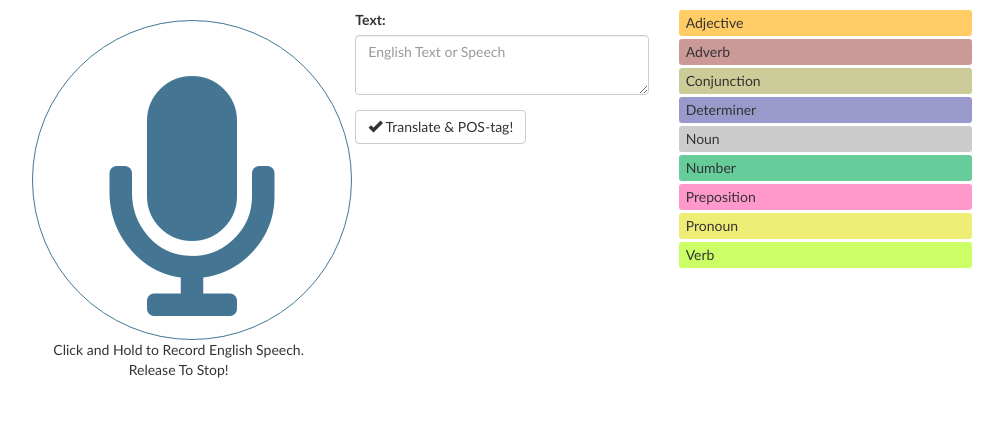
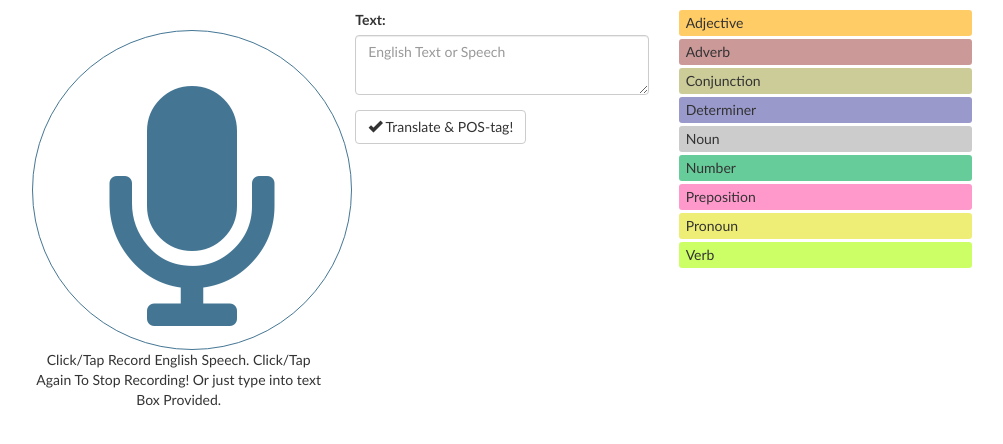
Before and after one commit to cathalhughes/irish-speaker, a Flask app: page / in a window 1280 px wide. Shown: the top 444 px of the page, without its empty margins (138-1141 px from the left). Run offline with Flask 2, Linux system fonts and the light colour scheme; parts of the project's set-up code (start-up, migrations or seed data) failed here and were passed over; some libraries are stand-ins or nearby versions.

Commit message:
improved UI

```diff
--- a/app.py
+++ b/app.py
@@ -42,7 +42,7 @@ def index():
     return render_template("microphone.html")
 
 
-@app.route('/predictWord', methods=['GET', 'POST'])
+@app.route('/speech', methods=['GET', 'POST'])
 def speech():
 
     audio = request.files["audio_data"]
@@ -66,7 +66,7 @@ def speech():
         if "+" in tag.text and "\n" not in tag.text:
             text = tag.text.split("+")
             if text[0] not in tags:
-                if text[1] == "Subst":
+                if text[1] == "Subst" or text[1] == "Verbal":
                     tags[text[0]] = text[2]
                     tagsOnly.append(text[2])
                 else:
@@ -90,6 +90,52 @@ def speech():
             "transcription": response['transcription']}
     return jsonify(data)
 
+@app.route('/text', methods=['GET', 'POST'])
+def text():
+    text = request.form['phrase']
+    print(text)
+
+
+    res_english = pos_tagger_english.tag(word_tokenize(text))
+    simplified_pos_tags_english = [(word, map_tag('en-ptb', 'universal', tag)) for word, tag in res_english]
+    translation = get_translation(text, 'ga')
+    query = "+".join(translation.split())
+    print(query)
+    getTags = requests.get("https://www.scss.tcd.ie/~uidhonne/gaeilgenxuni.cgi?mode=Part-of-Speech&text=" + query + "&submit=Go")
+    html = getTags.content
+    parsed_html = BeautifulSoup(html)
+    taggedElements = parsed_html.body.find_all('font', attrs={'size': '2'})
+    tags = {}
+    #print(taggedElements)
+    tagsOnly = []
+    for tag in taggedElements:
+        if "+" in tag.text and "\n" not in tag.text:
+            text = tag.text.split("+")
+            if text[0] not in tags:
+                if text[1] == "Subst" or text[1] == "Verbal":
+                    tags[text[0]] = text[2]
+                    tagsOnly.append(text[2])
+                else:
+                    tags[text[0]] = text[1]
+                    tagsOnly.append(text[1])
+
+    taggedTranslatedPhrase = []
+    for word, tag in zip(translation.split(), tagsOnly):
+        taggedTranslatedPhrase.append(word + "_" + tag.upper())
+
+
+
+    taggedPhrase = ['_'.join(str(i) for i in tup) for tup in simplified_pos_tags_english]
+
+    taggedPhrase.append("NEWLINE")
+    taggedPhrase = taggedPhrase + taggedTranslatedPhrase
+
+    print(taggedPhrase)
+    data = {"taggedText": taggedPhrase,
+            "audioQuery": "%20".join(query.split("+")),
+            "transcription": text}
+    return jsonify(data)
+
 
 
 
--- a/static/microphone.css
+++ b/static/microphone.css
@@ -1,6 +1,6 @@
 .microphone {
   text-align: center;
-  margin-top: 10px;
+  margin-top: 20px;
   justify-content: center;
 }
 .button {
@@ -134,6 +134,7 @@ p {
 
 .mode-edit #edit,
 .mode-edit #audio,
+.mode-edit #district,
 .mode-edit #textTagged,
 .mode-edit #tagTipContainer
 {
@@ -176,3 +177,14 @@ p {
         min-width: 7.5em;
     }
 }
+
+.error {
+    position: relative;
+    animation: shake .1s linear;
+    animation-iteration-count: 3;
+}
+
+@keyframes shake {
+    0% { left: -5px; }
+    100% { right: -5px; }
+}
--- a/static/microphone.js
+++ b/static/microphone.js
@@ -5,6 +5,7 @@ var gumStream; 						//stream from getUserMedia()
 var rec; 							//Recorder.js object
 var input; 							//MediaStreamAudioSourceNode we'll be recording
 var transcription;
+var recording =  false;
 
 // shim for AudioContext when it's not avb.
 var AudioContext = window.AudioContext || window.webkitAudioContext;
@@ -14,14 +15,21 @@ var audioContext //audio context to help us record
 var microphoneButton = document.getElementById("js-microphone");
 
 //add events to those 2 buttons
-microphoneButton.addEventListener("mousedown", startRecording);
-microphoneButton.addEventListener("mouseup", stopRecording);
+microphoneButton.addEventListener("click", toggleRecording);
+//microphoneButton.addEventListener("touchend", stopRecording);
 
 var constraints = { audio: true, video:false }
+
+function toggleRecording()
+	{
+	    console.log("here");
+		recording ? stopRecording() : startRecording();
+	}
 
 function startRecording() {
 	console.log("recordButton clicked");
 
+    recording = true;
 	/*
 		Simple constraints object, for more advanced audio features see
 		https://addpipe.com/blog/audio-constraints-getusermedia/
@@ -74,6 +82,7 @@ function startRecording() {
 
 function stopRecording() {
 	console.log("stopButton clicked");
+	recording = false;
   $(microphoneButton).removeClass("button--microphone-active");
 
 	//tell the recorder to stop the recording
@@ -104,6 +113,7 @@ function createDownloadLink(blob) {
       } else {
         document.getElementById("loading").innerHTML = '';
         $("#js-microphone").attr("disabled", false);
+        $("#submit").attr("disabled", false);
         recordingSuccess();
         var json = JSON.parse(e.target.response);
 
@@ -115,7 +125,8 @@ function createDownloadLink(blob) {
   fd.append("audio_data", blob, filename);
   document.getElementById("loading").innerHTML = '<img src="static/loading.gif" />';
   $("#js-microphone").attr("disabled", true);
-  xhr.open("POST","/predictWord",true);
+  $("#submit").attr("disabled", true);
+  xhr.open("POST","/speech",true);
   xhr.send(fd);
 }
 
@@ -189,17 +200,42 @@ function edit() {
 function tag() {
     $('#spinner').show();
     var text = $('#text').val();
+    if(text === '') {
+        $('#text').css('border-color', '#ff4c4c');
+
+        // Add a class that defines an animation
+        $('#text').addClass('error');
+
+        // remove the class after the animation completes
+        setTimeout(function() {
+           $('#text').removeClass('error');
+        }, 300);
+
+        e.preventDefault();
+    } else {
+         $('#text').css('border-color', '#fffff');
+    }
     text = text.replace('»', '"');
     text = text.replace('«', '"');
 
     // No proxy when developing (.*local.* in host)
-    var url = "https://postagger.eyelearn.club/getPhraseTranslation1"
-    console.log(language);
+    var url = "/text"
     $.ajax({
         url: url,
         type: "POST",
-        data: {"phrase": text, "language": language},
-        success: callback
+        data: {"phrase": text},
+        beforeSend: function() {
+         document.getElementById("loading").innerHTML = '<img src="static/loading.gif" />';
+         $("#js-microphone").attr("disabled", true);
+         $("#submit").attr("disabled", true);
+         },
+        success: function(data) {
+            document.getElementById("loading").innerHTML = '';
+            $("#js-microphone").attr("disabled", false);
+            $("#submit").attr("disabled", false);
+            callback(data);
+        }
+
     });
     return false;
 }
--- a/templates/microphone.html
+++ b/templates/microphone.html
@@ -31,7 +31,7 @@
     <i class="fas fa-microphone"></i>
   </button>
     <div>
-        Click and Hold to Record English Speech. Release To Stop!
+        Click/Tap Record English Speech. Click/Tap Again To Stop Recording! Or just type into text Box Provided.
     </div>
   </section>
   </div>
@@ -42,7 +42,7 @@
               <div id="form" class="mode-edit">
                 <div class="form-group">
                   <label for="text" class="hidden-xs hidden-sm">Text:</label>
-                  <textarea class="form-control" rows="2" id="text" placeholder="English Text or Speech"></textarea>
+                  <textarea class="form-control" rows="2" id="text"  placeholder="English Text or Speech"></textarea>
                   <div id="textTagged"></div>
                 </div>
                 <div id="tagTipContainer">
@@ -52,10 +52,15 @@
                 <div class="btn-toolbar" role="toolbar">
                   <button type="button" class="btn btn-default" id="submit"><span class="glyphicon glyphicon-ok"></span> Translate & POS-tag!</button>
                   <button type="button" class="btn btn-default" id="edit"><span class="glyphicon glyphicon-edit"></span> Edit text</button>
-                  <button type="button" class="btn btn-default" id="audio"><span class="glyphicon glyphicon-volume-up"></span> Speak in Irish</button>
+                  <button type="button" class="btn btn-default" id="audio"><span class="glyphicon glyphicon-volume-up"></span>Speak Irish</button>
+                  <!--<select id="district" >-->
+                        <!--<option value="">Connacht</option>-->
+                        <!--<option value="dog">Muster</option>-->
+                        <!--<option value="cat">Ulster</option>-->
+                  <!--</select>-->
                   <!--<select class="form-control" id="language"><option>en</option></select>-->
                 </div>
-                  <span id="loading"></span>
+                  <span id="loading" style="text-align:center;"></span>
               </div>
             </div>
             <div class="col-md-4">
```
Also changed, not shown: static/navbar.css (added, +115 -0 lines).
